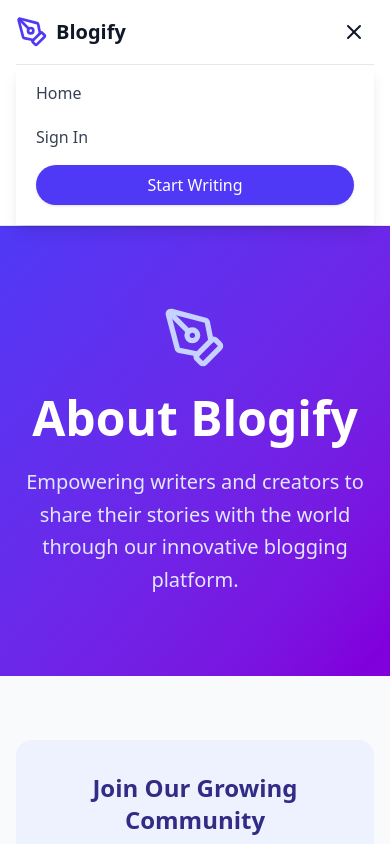
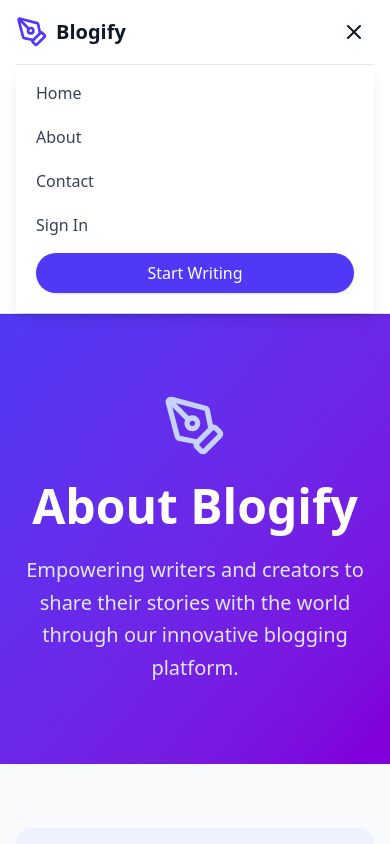
Before and after one commit to prathamesonar/blogify-Post-your-blogs, a React (Vite) app in the folder Frontend/: page /about in a window 390 px wide. Both pictures are taken after a click on the button 354 px from the left and 32 px from the top of the page. Shown: the top 844 px of the page. Built offline with nearby package versions, Linux system fonts and the light colour scheme; no server answers.

Commit message:
Update Header.jsx

```diff
--- a/Frontend/src/components/Header.jsx
+++ b/Frontend/src/components/Header.jsx
@@ -222,6 +222,13 @@ const Header = () => {
                   >
                     Home
                   </Link>
+                  <Link to="/about" className="block px-3 py-2 text-gray-700 hover:text-gray-900 hover:bg-gray-50 rounded-lg font-medium transition-all duration-200" onClick={() => setMobileMenuOpen(false)}>
+                About
+              </Link>
+              <Link to="/contact" className="block px-3 py-2 text-gray-700 hover:text-gray-900 hover:bg-gray-50 rounded-lg font-medium transition-all duration-200" onClick={() => setMobileMenuOpen(false)}>
+                Contact
+              </Link>
+
 
                   <Link
                     to="/login"
```
